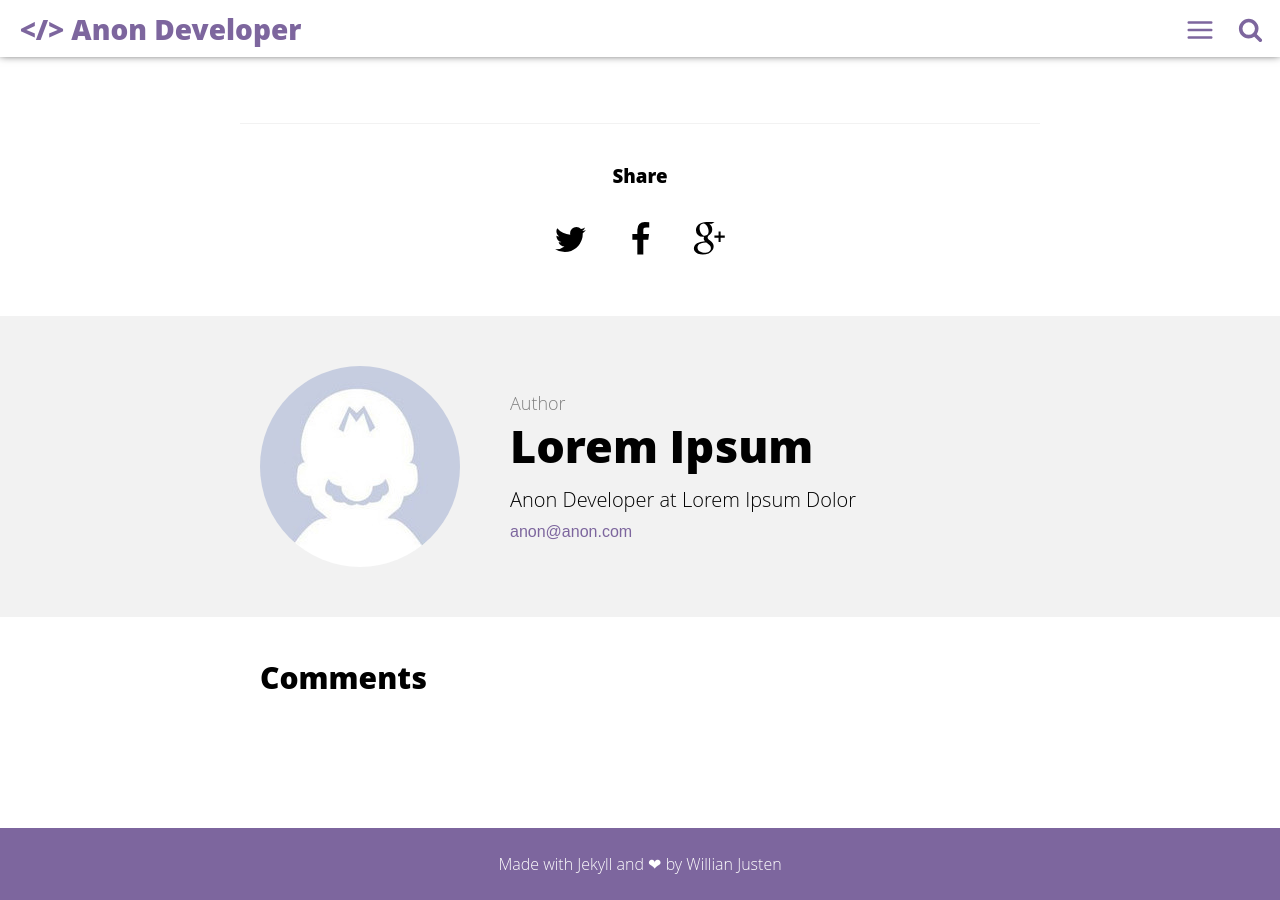
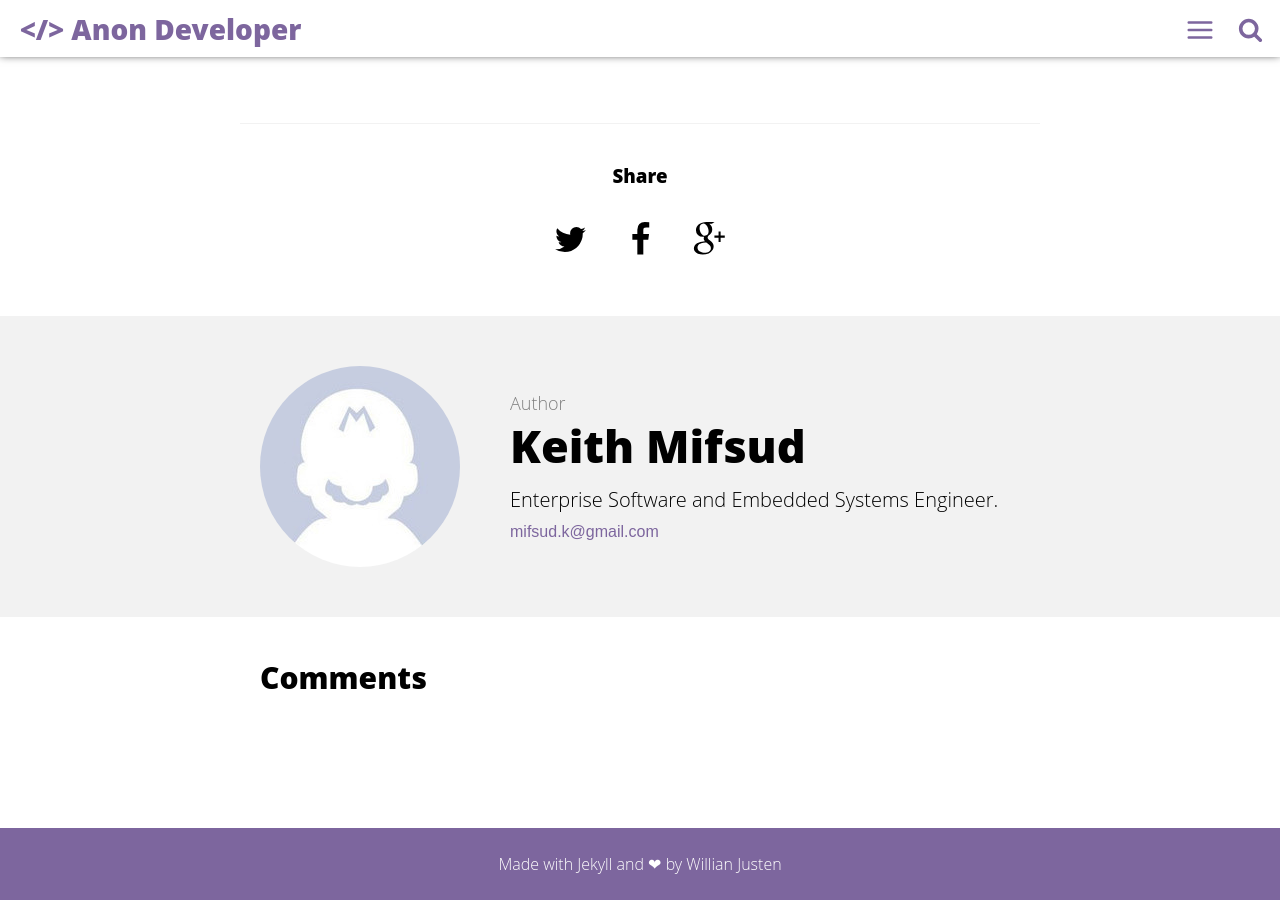
Before and after one commit to keithmifsud/keithmifsud.github.io, a Jekyll site: the page built from _posts/2015-01-08-por-que-usar-svg.md, in a window 1280 px wide and 900 px high, scrolled down 5965 px. Built offline with Jekyll 4.4.1, drawn with Linux system fonts in a browser that asks for light colours; comment, search, counter and statistics services are not loaded; grey boxes are pictures that could not be loaded.

Commit message:
Installing new theme in new repo

```diff
--- a/_config.yml
+++ b/_config.yml
@@ -1,17 +1,17 @@
 # Site settings
-description: A blog about lorem ipsum dolor sit amet
-baseurl: "/cards-jekyll-template" # the subpath of your site, e.g. /blog
-url: "https://willianjusten.com.br" # the base hostname & protocol for your site e.g. http://willianjusten.com.br
+description: Software and Embedded Systems Engineer. Love coding, improving business processes, automation and keeping lists. Deep Learning and Quantum Computing enthusiast.
+baseurl: "" # the subpath of your site, e.g. /blog
+url: "http://keith-mifsud.com" # the base hostname & protocol for your site e.g. http://willianjusten.com.br
 
 # User settings
-username: Lorem Ipsum
-user_description: Anon Developer at Lorem Ipsum Dolor
-user_title: Anon Developer
-email: anon@anon.com
-twitter_username: lorem_ipsum
-github_username:  lorem_ipsum
-gplus_username:  lorem_ipsum
-disqus_username: lorem_ipsum
+username: Keith Mifsud
+user_description: Enterprise Software and Embedded Systems Engineer.
+user_title: Software and Embedded Systems Engineer.
+email: mifsud.k@gmail.com
+twitter_username: keithmifsud
+github_username:  loremkeithmifsud_ipsum
+gplus_username:  mifsud.k
+disqus_username: disqus_aZaw6EGryB
 
 # Build settings
 markdown: kramdown
@@ -31,8 +31,6 @@ compress_html:
 links:
   - title: Home
     url: /
-  - title: Series
-    url: /series
   - title: Tags
     url: /tags
   - title: About Me
--- a/_posts/2015-01-08-por-que-usar-svg.md
+++ b/_posts/2015-01-08-por-que-usar-svg.md
@@ -2,7 +2,7 @@
 layout: post
 title: "#1 - Por que usar SVG?"
 date: 2015-01-08 08:39:47
-description: "O SVG finalmente começa dar o ar das graças e você vai saber aqui o porquê disso."
+description: "O SVG finalmente começa dar o ar das graças e você vai saber  o porquê disso."
 main-class: 'svg'
 color: '#7D669E'
 tags:
--- a/about.html
+++ b/about.html
@@ -7,7 +7,7 @@ description: "Some description about Lorem Ipsum..."
 
 <img itemprop="image" class="img-rounded" src="/assets/img/blog-author.jpg" alt="Willian Justen">
 
-<h2>About Me</h2>
+<h2>About Him</h2>
 
 <p>Lorem ipsum dolor sit amet, consectetur adipisicing elit, sed do eiusmod
 tempor incididunt ut labore et dolore magna aliqua. Ut enim ad minim veniam,
--- a/src/styl/_header.styl
+++ b/src/styl/_header.styl
@@ -27,7 +27,7 @@ $bg
 			transition all .4s
 			content '</> AD'
 			+above(cut)
-				content '</> Anon Developer'
+				content '</> [+] Keith Mifsud'
 
 // Header Post
 .header-post
```
Also changed, not shown: _posts/2016-05-08-how-to-use.md (+1 -1 lines), 1 other file.
